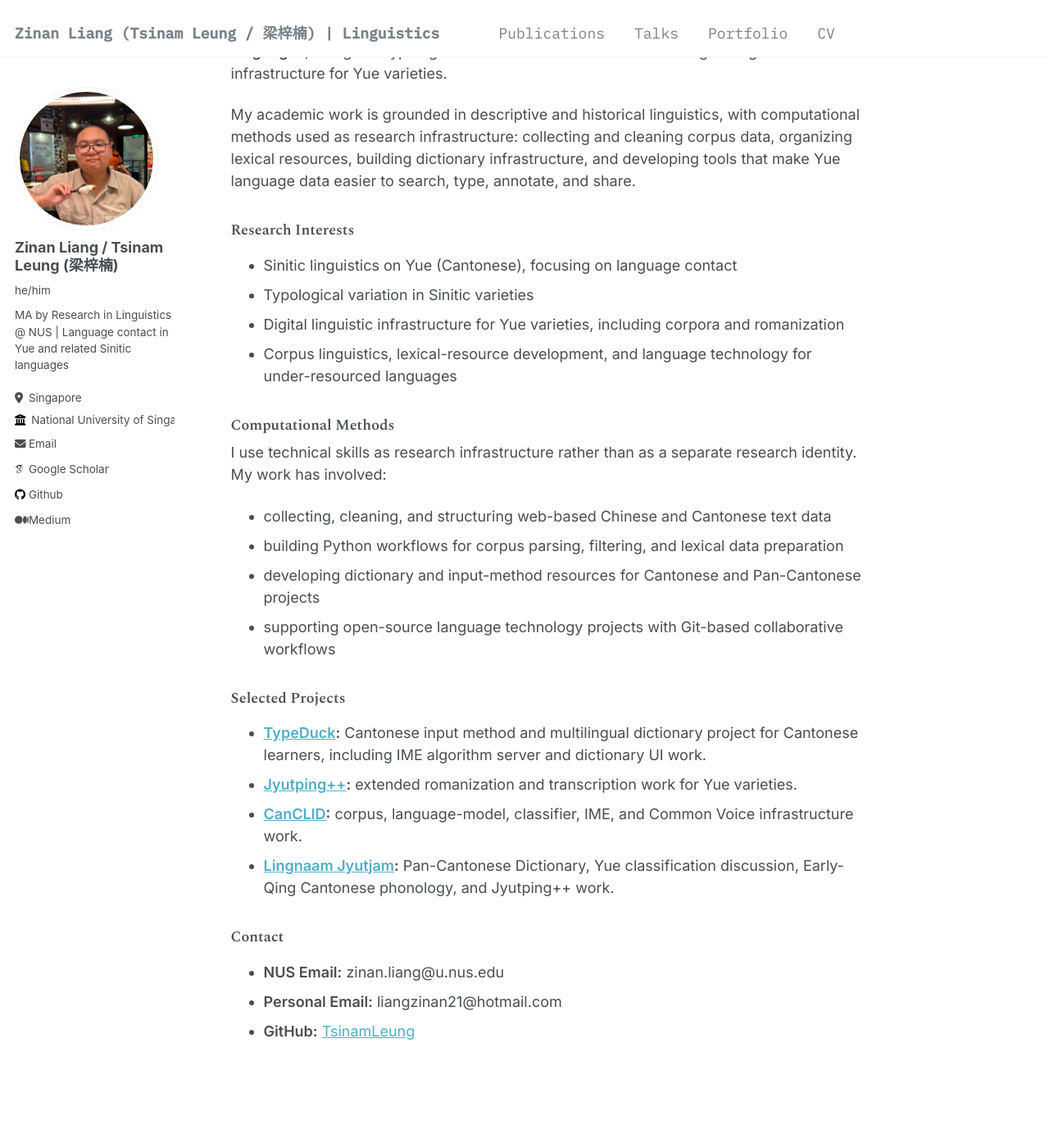
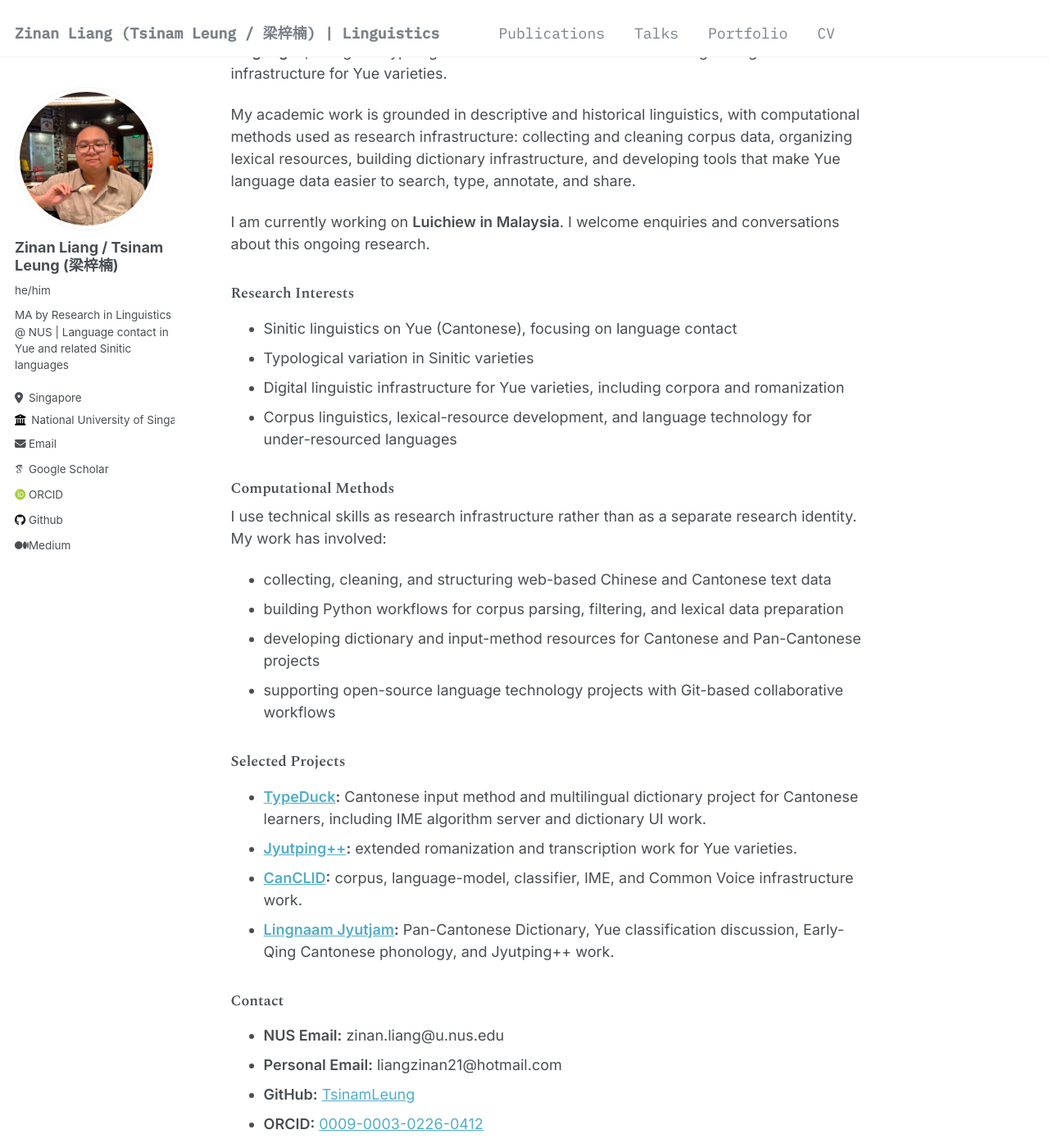
Before and after one commit to TsinamLeung/TsinamLeung.github.io, a Jekyll site: the page built from _pages/about.md, in a window 1280 px wide and 1400 px high, scrolled down 249 px. Shown: the whole window at 82% size. Built offline with Jekyll 4.4.1, drawn with Linux system fonts in a browser that asks for light colours; some web fonts are replaced.

Commit message:
Add ORCID and current Luichiew research

```diff
--- a/_config.yml
+++ b/_config.yml
@@ -34,7 +34,7 @@ author:
   arxiv            : # URL - Update with the correct link to your profile
   googlescholar    : https://scholar.google.com/citations?user=jwCFcS8AAAAJ
   impactstory      : # URL
-  orcid            :
+  orcid            : "https://orcid.org/0009-0003-0226-0412"
   pubmed           :
   researchgate     : # URL
 
--- a/_pages/about.md
+++ b/_pages/about.md
@@ -12,6 +12,8 @@ redirect_from:
 I am an **MA by Research student in Linguistics at the National University of Singapore (NUS)**. My research interests focus on **language contact in Yue and related Sinitic languages**, alongside typological variation in Sinitic varieties and digital linguistic infrastructure for Yue varieties.
 
 My academic work is grounded in descriptive and historical linguistics, with computational methods used as research infrastructure: collecting and cleaning corpus data, organizing lexical resources, building dictionary infrastructure, and developing tools that make Yue language data easier to search, type, annotate, and share.
+
+I am currently working on **Luichiew in Malaysia**. I welcome enquiries and conversations about this ongoing research.
 
 ### Research Interests
 
@@ -41,3 +43,4 @@ I use technical skills as research infrastructure rather than as a separate rese
 - **NUS Email:** zinan.liang@u.nus.edu
 - **Personal Email:** liangzinan21@hotmail.com
 - **GitHub:** [TsinamLeung](https://github.com/TsinamLeung)
+- **ORCID:** [0009-0003-0226-0412](https://orcid.org/0009-0003-0226-0412)
```
